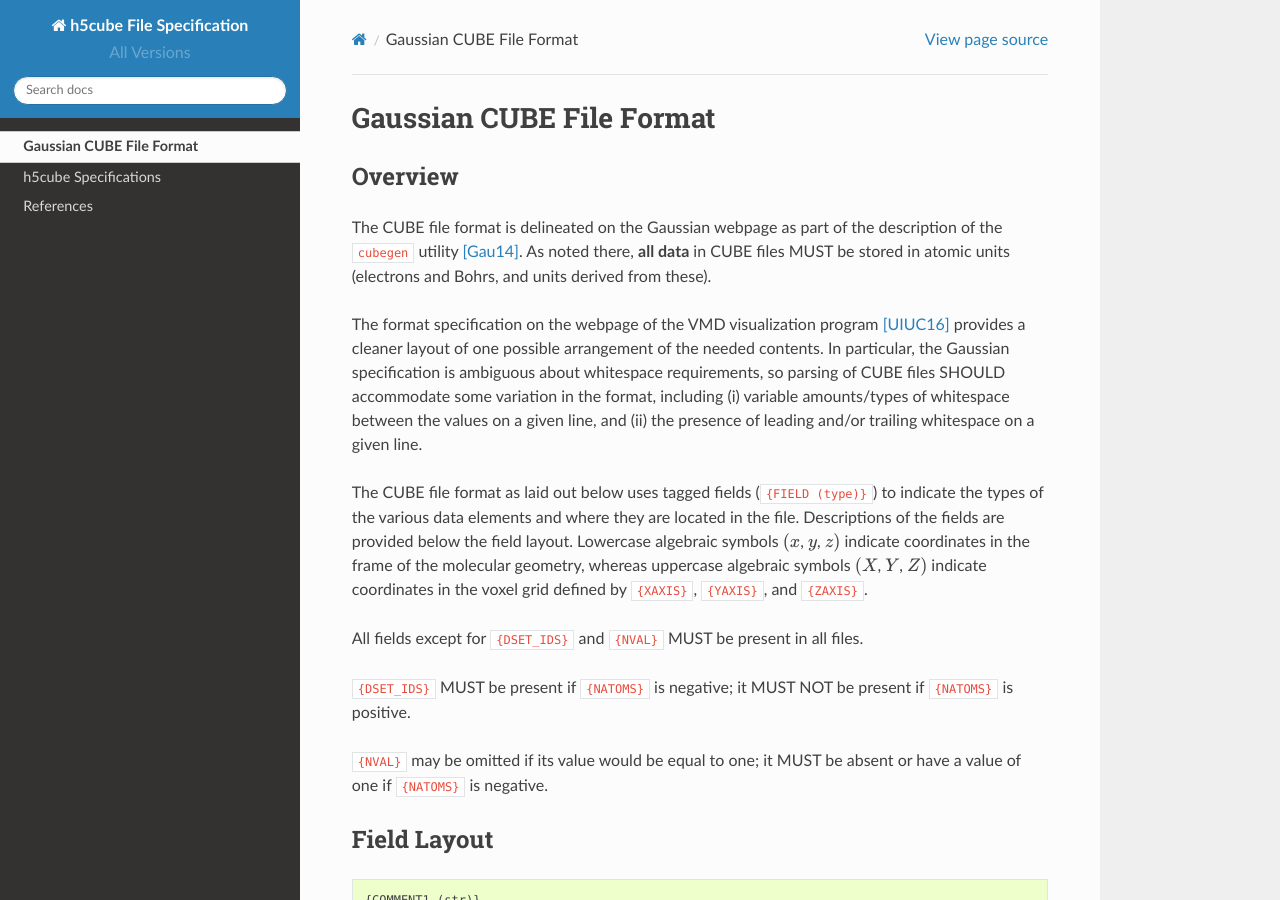
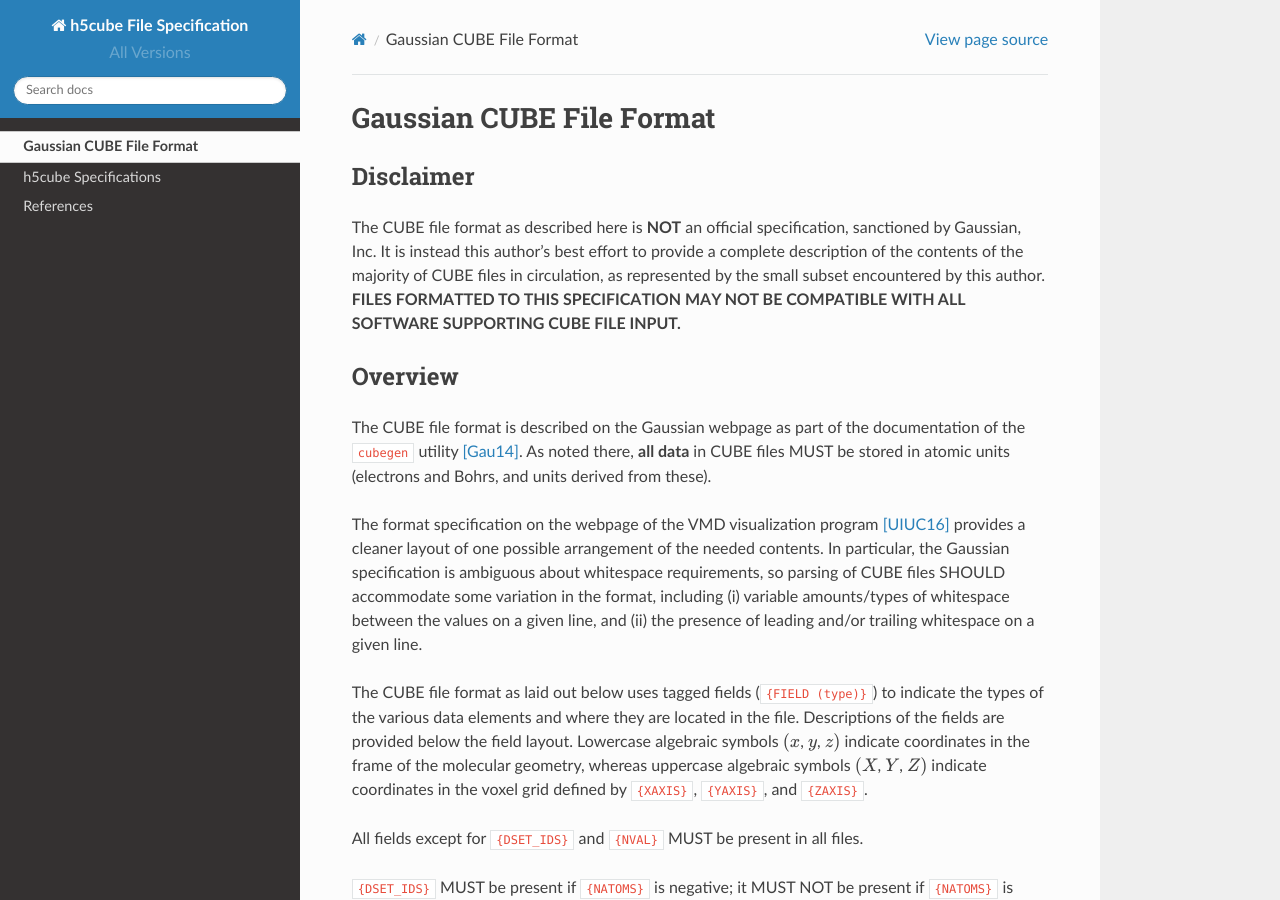
Before and after one commit to bskinn/h5cube-spec, a Sphinx documentation site: the page built from doc/source/cubeformat.rst, in a window 1280 px wide and 900 px high. Built offline with Sphinx 7.4.7 and the Read the Docs theme 2.0.0, drawn with Linux system fonts in a browser that asks for light colours.

Commit message:
DRAFT: cubeformat.rst
* Add disclaimer that CUBE format is not canonical
* Slight tweak to wording

```diff
--- a/doc/source/cubeformat.rst
+++ b/doc/source/cubeformat.rst
@@ -3,11 +3,20 @@
 Gaussian CUBE File Format
 =========================
 
+Disclaimer
+----------
+
+The CUBE file format as described here is **NOT** an official specification, sanctioned
+by Gaussian, Inc. It is instead this author's best effort to provide a complete
+description of the contents of the majority of CUBE files in circulation, as represented
+by the small subset encountered by this author. **FILES FORMATTED TO THIS SPECIFICATION
+MAY NOT BE COMPATIBLE WITH ALL SOFTWARE SUPPORTING CUBE FILE INPUT.**
+
 Overview
 --------
 
-The CUBE file format is delineated on the Gaussian webpage as part of the
-description of the ``cubegen`` utility [Gau14]_. As noted there, **all data**
+The CUBE file format is described on the Gaussian webpage as part of the
+documentation of the ``cubegen`` utility [Gau14]_. As noted there, **all data**
 in CUBE files MUST be stored in atomic units (electrons and Bohrs, and units derived
 from these).
 
```
